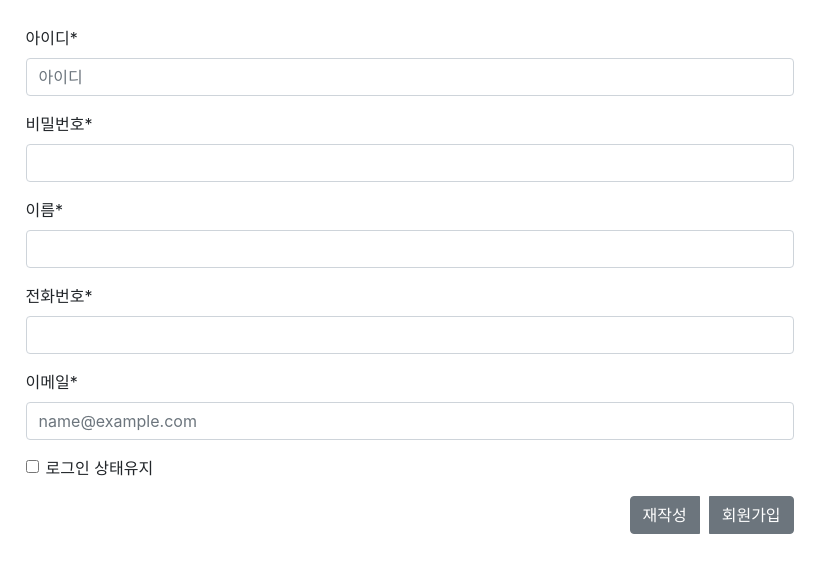
After one commit to kimmy100b/board_php_new, a PHP site: page /login/login_form.php in a window 1280 px wide. The commit adds this page. Shown: the top 573 px of the page, without its empty margins (0-831 px from the left). Run offline with PHP 8.4, Linux system fonts and the light colour scheme; tables that the repository leaves empty or names only in its code hold one stand-in row (values such as "Sample post").

Commit message:
loginForm.php 만들기

```diff
--- /dev/null
+++ b/css/loginFormStyle.css
@@ -0,0 +1,14 @@
+form {
+    margin: 2% 2% 2% 2%;
+    width: 60%;
+}
+
+.btn-group {
+    float: right;
+    margin: 0px;
+    padding: 0px;
+}
+
+.btn__reset {
+    margin-right: 10px;
+}
--- a/list.php
+++ b/list.php
@@ -20,13 +20,14 @@ $conn = db_connect();
       <thead>
         <tr>
           <th scope="col">목차</th>
+          <th scope="col">작성자</th>
           <th scope="col">제목</th>
           <th scope="col">내용</th>
           <th scope="col">작성일</th>
         </tr>
       </thead>
       <?php
-      $sql = 'select (select count(no) from comment as a where a.board_id = b.id) as comm_cnt ,id, title, content, reg_date from board as b order by id desc';
+      $sql = 'select (select count(no) from comment as a where a.board_id = b.id) as comm_cnt ,id, writer, title, content, reg_date from board as b order by id desc';
       $stmh = $conn->query($sql);
       $boardCount = $stmh->num_rows;
       if ($boardCount < 1) { ?>
@@ -37,6 +38,7 @@ $conn = db_connect();
       <?php while ($row = $stmh->fetch_assoc()) { ?>
         <tr style="cursor:hand">
           <th scope="row"><?= $row['id'] ?></th>
+          <td><?= $row['writer'] ?></td>
           <td><a href="list_view.php?id=<?= $row['id'] ?>"><?php echo $row['title']." [".$row['comm_cnt']."]"; ?></a></td>
           <td><?= $row['content'] ?></td>
           <td><?= $row['reg_date'] ?></td>
--- /dev/null
+++ b/login/login_form.php
@@ -0,0 +1,61 @@
+<?php
+    session_start();
+?>
+<!DOCTYPE html>
+<html lang="en">
+<head>
+    <meta charset="UTF-8">
+    <meta name="viewport" content="width=device-width, initial-scale=1.0">
+    <link rel="stylesheet" href="https://stackpath.bootstrapcdn.com/bootstrap/4.5.0/css/bootstrap.min.css" integrity="sha384-9aIt2nRpC12Uk9gS9baDl411NQApFmC26EwAOH8WgZl5MYYxFfc+NcPb1dKGj7Sk" crossorigin="anonymous">
+    <link rel="stylesheet" href="../css/loginFormStyle.css">
+    <title>로그인</title>
+</head>
+<body>
+<?php
+        if(isset($_COOKIE["userid"])){
+            $_SESSION["userid"]=$_COOKIE["userid"];
+        }
+
+        if(!isset($_SESSION["userid"])) {
+    ?>
+<form action="login_result.php" method="POST">
+  <div class="form-group">
+    <label for="exampleInputEmail1">아이디*</label>
+    <input type="text" class="form-control" id="exampleInputEmail1" name="memberId" placeholder="아이디" aria-describedby="emailHelp" required>
+  </div>
+  <div class="form-group">
+    <label for="exampleInputPassword1">비밀번호*</label>
+    <input type="password" class="form-control" id="exampleInputPassword1" name="memberPW" required>
+  </div>
+  <div class="form-group">
+    <label for="exampleInputPassword1">이름*</label>
+    <input type="text" class="form-control" id="exampleInputPassword1" name="memberName" required>
+  </div>
+  <div class="form-group">
+    <label for="exampleInputPassword1">전화번호*</label>
+    <input type="text" class="form-control" id="exampleInputPassword1" name="memberPW" required>
+  </div>
+  <div class="form-group">
+    <label for="exampleInputPassword1">이메일*</label>
+    <input type="text" class="form-control" id="exampleInputPassword1" name="memberPW" placeholder="name@example.com" required>
+  </div>
+  <div class="form-group form-check">
+    <input type="checkbox" class="form-check-input" id="exampleCheck1">
+    <label class="form-check-label" for="exampleCheck1">로그인 상태유지</label>
+  </div>
+  <div class="btn-group">
+      <button type="reset" class="btn btn-secondary btn__reset">재작성</button>
+      <button type="submit" class="btn btn-secondary btn__submit">회원가입</button>
+  </div>
+</form>
+<?php
+        } else{
+    ?>
+    <?=$_SESSION["userid"]?>님 환영합니다.<br/>
+    <a href="logout.php">로그아웃</a>
+<?php
+        }
+    ?>
+
+</body>
+</html>
```
Also changed, not shown: login/login_result.php (added), login/logout.php (added).
